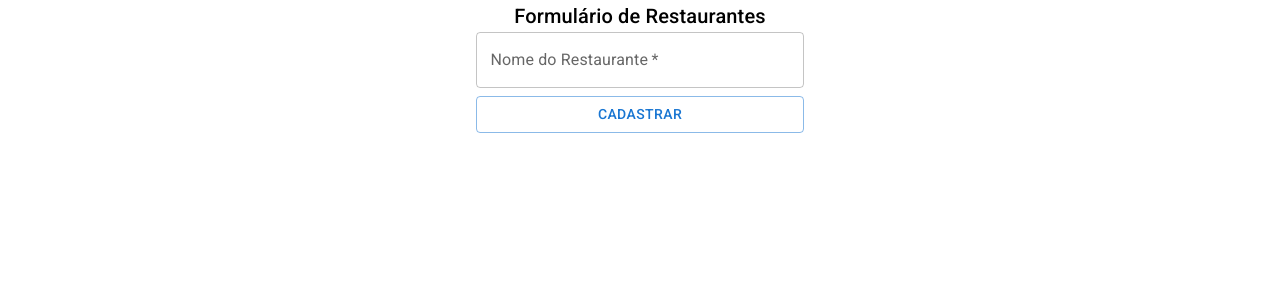
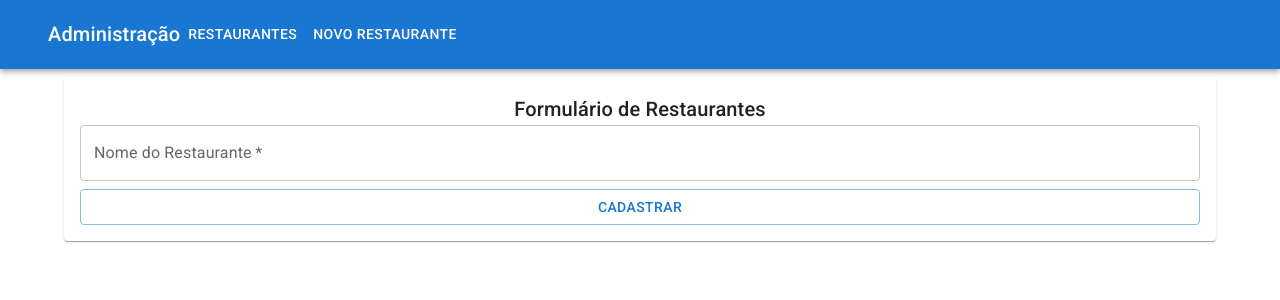
Before and after one commit to DanielBou99/alfood-react, a React (Create React App) app in the folder alfood-main/: page /admin/restaurantes/novo in a window 1280 px wide. Shown: the top 300 px of the page. Built offline with nearby package versions, Linux system fonts and the light colour scheme.

Commit message:
Melhoria layout nas páginas admin

```diff
--- a/alfood-main/src/App.tsx
+++ b/alfood-main/src/App.tsx
@@ -3,6 +3,7 @@
 import VitrineRestaurantes from './paginas/VitrineRestaurantes';
 import AdministracaoRestaurantes from './paginas/Administracao/Restaurantes/AdministracaoRestaurantes';
 import FormularioRestaurante from './paginas/Administracao/Restaurantes/FormularioRestaurante';
+import PaginaBaseAdmin from './paginas/Administracao/PaginaBaseAdmin';
 
 function App() {
 
@@ -10,9 +11,12 @@
     <Routes>
       <Route path="/" element={<Home />} />
       <Route path="/restaurantes" element={<VitrineRestaurantes />} />
-      <Route path="/admin/restaurantes" element={<AdministracaoRestaurantes />} />
-      <Route path="/admin/restaurantes/novo" element={<FormularioRestaurante />} />
-      <Route path="/admin/restaurantes/:id" element={<FormularioRestaurante />} />
+
+      <Route path='/admin' element={<PaginaBaseAdmin />}>
+        <Route path="restaurantes" element={<AdministracaoRestaurantes />} />
+        <Route path="restaurantes/novo" element={<FormularioRestaurante />} />
+        <Route path="restaurantes/:id" element={<FormularioRestaurante />} />
+      </Route>
     </Routes>
   );
 }
--- /dev/null
+++ b/alfood-main/src/paginas/Administracao/PaginaBaseAdmin.tsx
@@ -0,0 +1,43 @@
+import {
+  Box,
+  Button,
+  Typography,
+  AppBar,
+  Container,
+  Toolbar,
+  Link,
+  Paper,
+} from "@mui/material";
+import { Outlet, Link as RouterLink } from "react-router-dom";
+
+const PaginaBaseAdmin = () => {
+  return (
+    <>
+      <AppBar position="static">
+        <Container maxWidth="xl">
+          <Toolbar>
+            <Typography variant="h6">Administração</Typography>
+            <Box sx={{ display: "flex", flexGrow: 1 }}>
+              <Link component={RouterLink} to="/admin/restaurantes">
+                <Button sx={{ my: 2, color: "white" }}>Restaurantes</Button>
+              </Link>
+              <Link component={RouterLink} to="/admin/restaurantes/novo">
+                <Button sx={{ my: 2, color: "white" }}>Novo Restaurante</Button>
+              </Link>
+            </Box>
+          </Toolbar>
+        </Container>
+      </AppBar>
+
+      <Box>
+        <Container maxWidth="lg" sx={{ mt: 1 }}>
+          <Paper sx={{ p: 2 }}>
+            <Outlet />
+          </Paper>
+        </Container>
+      </Box>
+    </>
+  );
+};
+
+export default PaginaBaseAdmin;
--- a/alfood-main/src/paginas/Administracao/Restaurantes/AdministracaoRestaurantes.tsx
+++ b/alfood-main/src/paginas/Administracao/Restaurantes/AdministracaoRestaurantes.tsx
@@ -7,11 +7,13 @@
   TableCell,
   TableBody,
   Button,
+  Link,
 } from "@mui/material";
 import IRestaurante from "../../../interfaces/IRestaurante";
 import { useEffect, useState } from "react";
-import { Link } from "react-router-dom";
+import { Link as RouterLink } from "react-router-dom";
 import http from "../../../http";
+import EditIcon from "@mui/icons-material/Edit";
 
 const AdministracaoRestaurantes = () => {
   const [restaurantes, setRestaurantes] = useState<IRestaurante[]>([]);
@@ -24,9 +26,7 @@
 
   const excluir = (restauranteASerExcluido: IRestaurante) => {
     http
-      .delete(
-        `restaurantes/${restauranteASerExcluido.id}/`
-      )
+      .delete(`restaurantes/${restauranteASerExcluido.id}/`)
       .then((resposta) => {
         const listaRestaurante = restaurantes.filter(
           (restaurante) => restaurante.id !== restauranteASerExcluido.id
@@ -50,9 +50,14 @@
             <TableRow key={restaurante.id}>
               <TableCell>{restaurante.nome}</TableCell>
               <TableCell>
-                [
-                <Link to={`/admin/restaurantes/${restaurante.id}`}>editar</Link>
-                ]
+                <Link
+                  component={RouterLink}
+                  to={`/admin/restaurantes/${restaurante.id}`}
+                >
+                  <Button variant="outlined" startIcon={<EditIcon />}>
+                    Editar
+                  </Button>
+                </Link>
               </TableCell>
               <TableCell>
                 <Button
--- a/alfood-main/src/paginas/Administracao/Restaurantes/FormularioRestaurante.tsx
+++ b/alfood-main/src/paginas/Administracao/Restaurantes/FormularioRestaurante.tsx
@@ -1,5 +1,9 @@
-import { Box, Button, TextField, Typography } from "@mui/material";
-import axios from "axios";
+import {
+  Box,
+  Button,
+  TextField,
+  Typography,
+} from "@mui/material";
 import { useEffect, useState } from "react";
 import { useParams } from "react-router-dom";
 import IRestaurante from "../../../interfaces/IRestaurante";
@@ -12,9 +16,7 @@
   useEffect(() => {
     if (parametros.id) {
       http
-        .get<IRestaurante>(
-          `restaurantes/${parametros.id}/`
-        )
+        .get<IRestaurante>(`restaurantes/${parametros.id}/`)
         .then((resposta) => setNomeRestaurante(resposta.data.nome));
     }
   }, [parametros]);
@@ -42,11 +44,18 @@
   };
 
   return (
-    <Box sx={{ display:"flex", flexDirection:"column", alignItems:"center" }}>
+    <Box
+      sx={{
+        display: "flex",
+        flexDirection: "column",
+        alignItems: "center",
+        flexGrow: 1,
+      }}
+    >
       <Typography component="h1" variant="h6">
         Formulário de Restaurantes
       </Typography>
-      <Box component="form" onSubmit={aoSubmeterForm}>
+      <Box component="form" onSubmit={aoSubmeterForm} sx={{ width: "100%" }}>
         <TextField
           value={nomeRestaurante}
           onChange={(evento) => setNomeRestaurante(evento.target.value)}
@@ -54,7 +63,12 @@
           fullWidth
           required
         ></TextField>
-        <Button sx={{ marginTop: 1 }} type="submit" variant="outlined" fullWidth>
+        <Button
+          sx={{ marginTop: 1 }}
+          type="submit"
+          variant="outlined"
+          fullWidth
+        >
           Cadastrar
         </Button>
       </Box>
```
